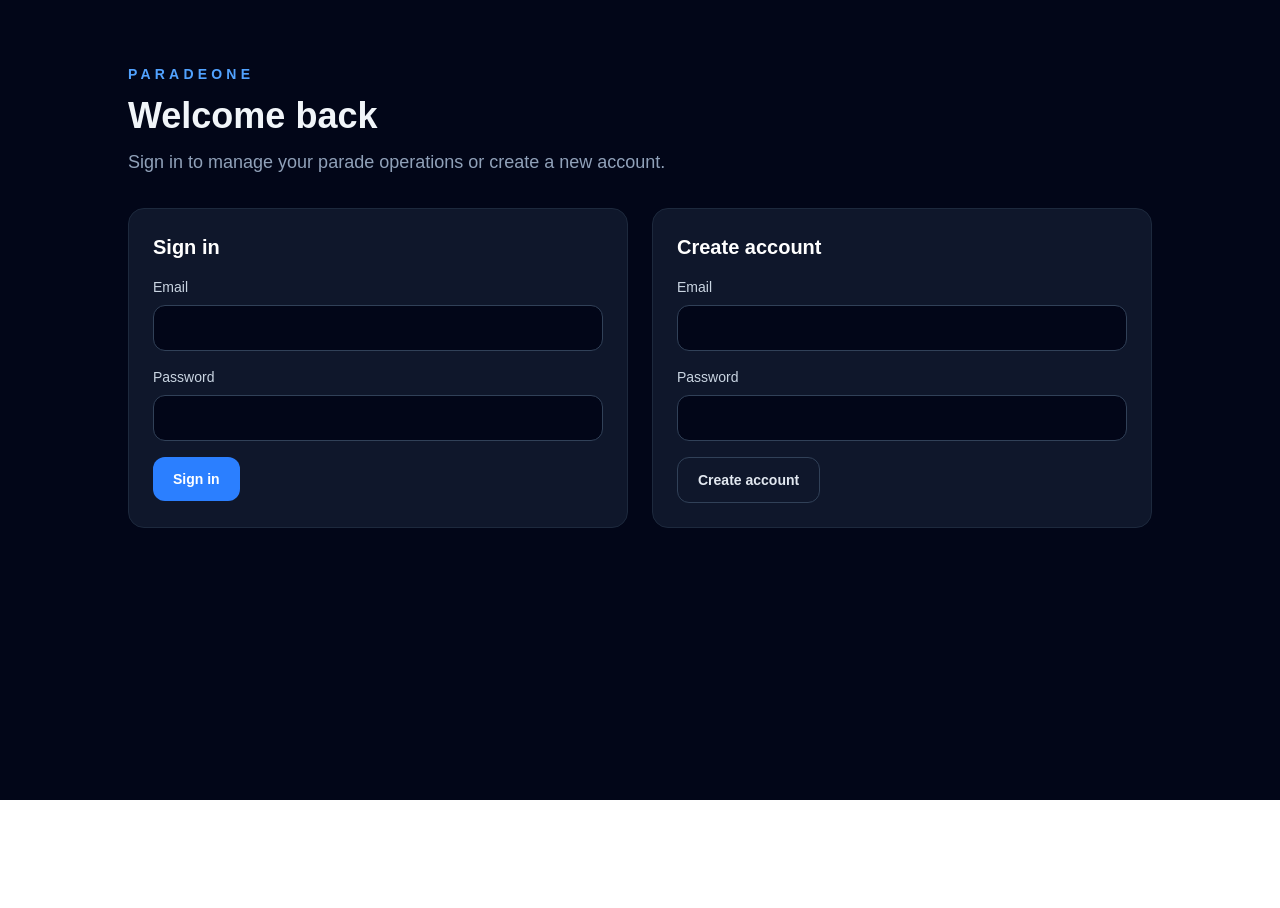
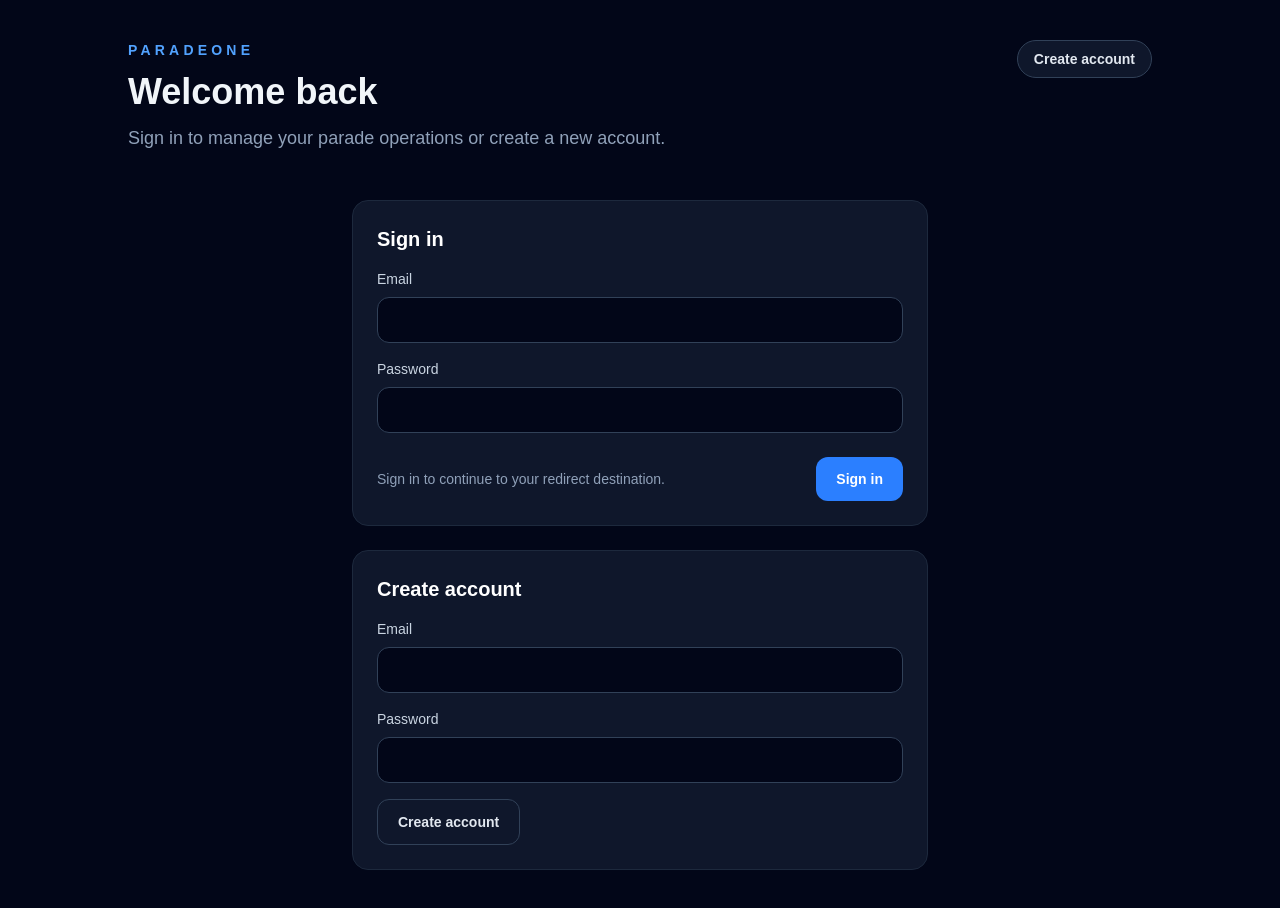
Before and after one commit to boejoyd/paradeone, a Next.js app: page /login in a window 1280 px wide. Before the commit the page ends 800 px from the top, so only its background shows below. Built offline with nearby package versions, Linux system fonts and the light colour scheme; no server answers.

Commit message:
Polish login page layout

```diff
--- a/app/login/page.tsx
+++ b/app/login/page.tsx
@@ -40,8 +40,9 @@ export default async function LoginPage({ searchParams }: LoginPageProps) {
   }
 
   return (
-    <main className="min-h-screen bg-slate-950 px-6 py-16 text-slate-100">
-      <div className="mx-auto flex max-w-5xl flex-col gap-8">
+    <main className="min-h-screen bg-slate-950 px-6 py-10 text-slate-100">
+      <div className="mx-auto flex min-h-[calc(100vh-5rem)] w-full max-w-5xl flex-col">
+        <div className="flex items-start justify-between gap-6">
           <div className="max-w-2xl space-y-3">
             <p className="text-sm font-semibold uppercase tracking-[0.3em] text-blue-400">
               ParadeOne
@@ -52,13 +53,22 @@ export default async function LoginPage({ searchParams }: LoginPageProps) {
             </p>
           </div>
 
+          <a
+            href="#create-account"
+            className="shrink-0 rounded-full border border-slate-700 bg-slate-900 px-4 py-2 text-sm font-semibold text-slate-200 transition hover:border-blue-400 hover:text-white"
+          >
+            Create account
+          </a>
+        </div>
+
         {message ? (
-          <div className="rounded-2xl border border-red-500/40 bg-red-500/10 p-4 text-sm text-red-200">
+          <div className="mt-8 rounded-2xl border border-red-500/40 bg-red-500/10 p-4 text-sm text-red-200">
             {message}
           </div>
         ) : null}
 
-        <div className="grid gap-6 md:grid-cols-2">
+        <div className="mt-12 flex flex-1 items-start justify-center">
+          <div className="w-full max-w-xl">
             <Card title="Sign in">
               <form action={signIn} className="mt-4 space-y-4">
                 <input type="hidden" name="redirect" value={redirectTo} />
@@ -80,10 +90,16 @@ export default async function LoginPage({ searchParams }: LoginPageProps) {
                     required
                   />
                 </label>
+                <div className="flex items-center justify-between gap-4 pt-2">
+                  <p className="text-sm text-slate-400">
+                    Sign in to continue to your redirect destination.
+                  </p>
                   <Button type="submit">Sign in</Button>
+                </div>
               </form>
             </Card>
 
+            <div id="create-account" className="mt-6">
               <Card title="Create account">
                 <form action={signUp} className="mt-4 space-y-4">
                   <input type="hidden" name="redirect" value={redirectTo} />
@@ -112,6 +128,8 @@ export default async function LoginPage({ searchParams }: LoginPageProps) {
               </Card>
             </div>
           </div>
+        </div>
+      </div>
     </main>
   );
 }
```
Lines whose indentation alone changed are shown as unchanged.
